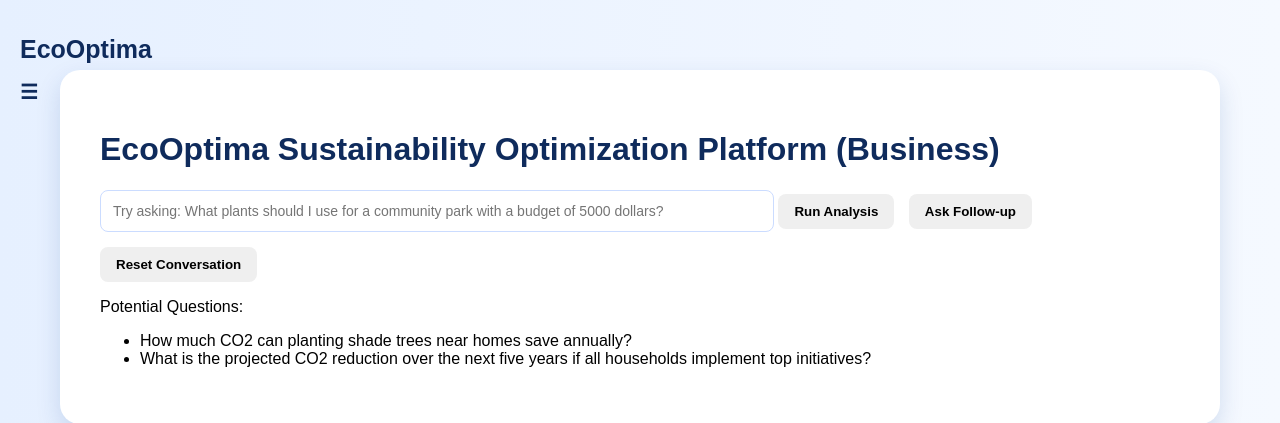
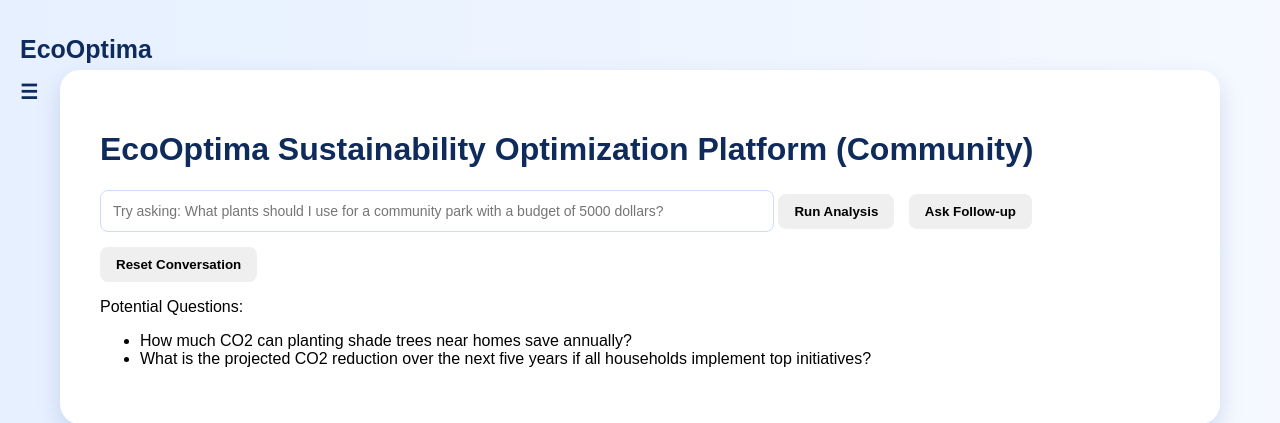
Before and after one commit to anthonyrohloff/ecooptima-agentic-workflow, a Flask app: page /community in a window 1280 px wide. Shown: the top 423 px of the page. Run offline with Flask 3, Linux system fonts and the light colour scheme.

Commit message:
Lastmin Typo Fix

```diff
--- a/templates/community.html
+++ b/templates/community.html
@@ -33,7 +33,7 @@
         <div class="main">
             <div class="card">
 
-                <h1>EcoOptima Sustainability Optimization Platform (Business)</h1>
+                <h1>EcoOptima Sustainability Optimization Platform (Community)</h1>
 
                 <div id="assistant-output" style="display:none;">
                     <div id="response-box">
```
